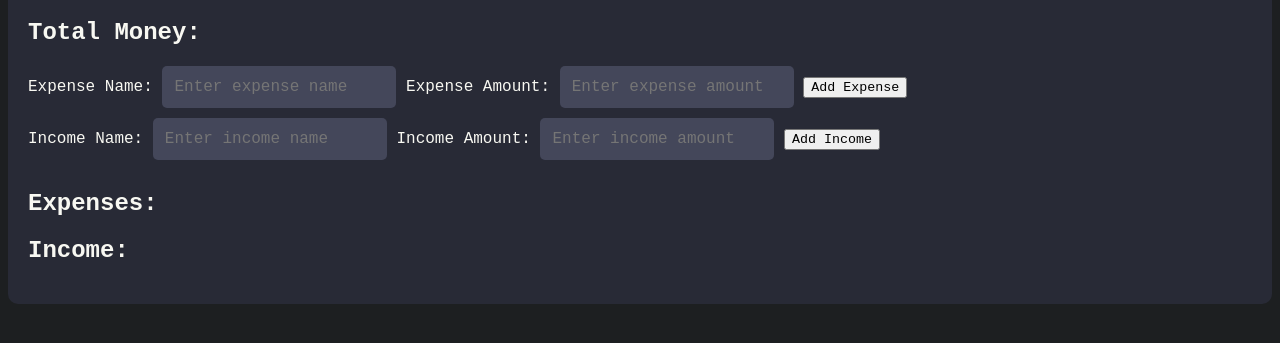
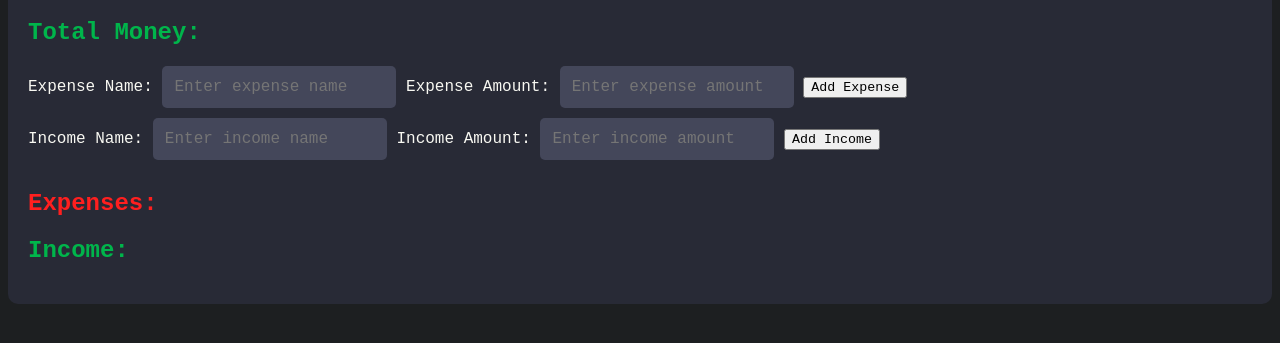
Before and after one commit to Alibek1106/expense-tracker, a plain HTML site: page index.html in a window 1280 px wide. Shown: the part 89-432 px from the top of the page. Drawn offline with Linux system fonts and the light colour scheme.

Commit message:
lil changes

```diff
--- a/index.html
+++ b/index.html
@@ -36,10 +36,10 @@
           <button id="add-income">Add Income</button>
         </div>
 
-        <h2>Expenses:</h2>
+        <h2 class="expenses">Expenses:</h2>
         <ul id="expense-list"></ul>
 
-        <h2>Income:</h2>
+        <h2 class="income">Income:</h2>
         <ul id="income-list"></ul>
 
 
--- a/style.css
+++ b/style.css
@@ -55,6 +55,19 @@ table td {
     color: #f8f8f2;
 }
 
+.total{
+    margin-bottom: 20px;
+    color: rgb(0, 181, 75)
+}
+
+.expenses{
+    color: rgb(255, 31, 31)
+}
+
+.income{
+    color: rgb(0, 181, 75)
+}
+
 @import url('https://fonts.googleapis.com/css2?family=Source+Code+Pro&display=swap');
 
 * {
```
